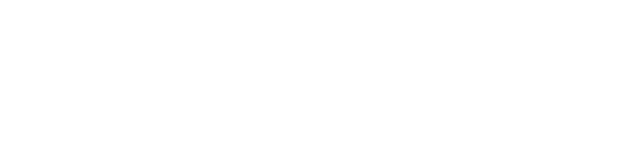
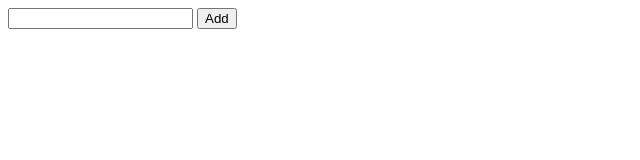
Before and after one commit to nickeels/To-Do-List, a plain HTML site: page index.html in a window 1280 px wide. Shown: the whole page, without its empty margins (0-640 px from the left). Drawn offline with Linux system fonts and the light colour scheme.

Commit message:
Update index.html

```diff
--- a/index.html
+++ b/index.html
@@ -7,6 +7,11 @@
         <title>To-Do List</title>
     </head>
     <body>
+        <form>
+            <input id="input-box" type="text">
+            <button>Add</button>
+        </form>
+        <ul id="task-list"></ul>
         <script src="script.js"></script>
     </body>
 </html>
```
